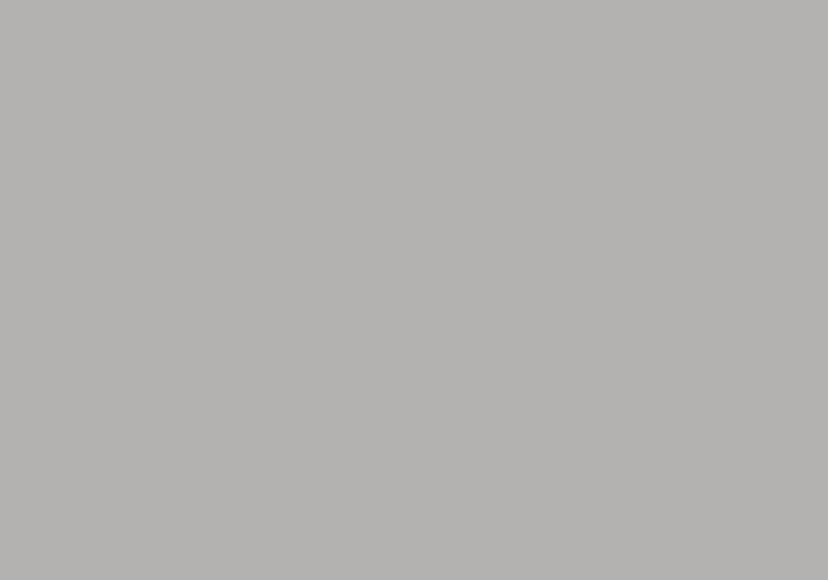
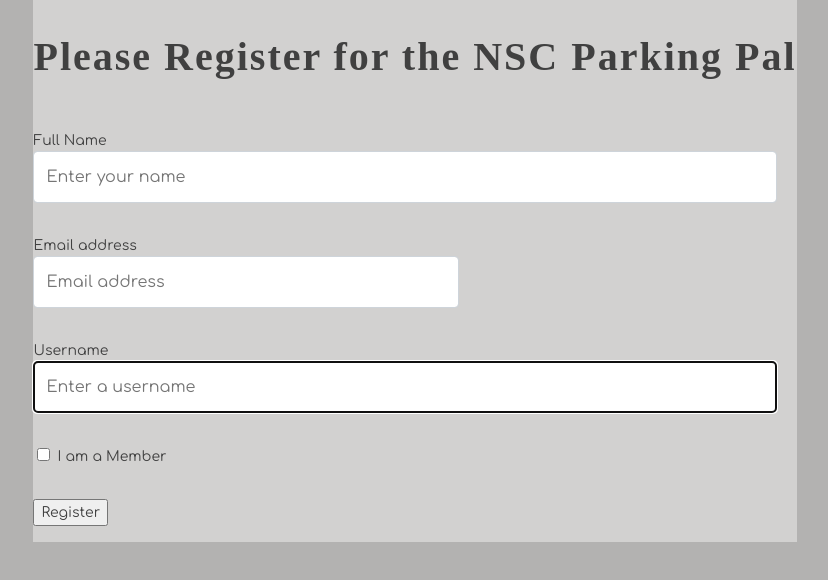
Before and after one commit to Lofton713/parkingPal, a React (Create React App) app: page /register in a window 1280 px wide. Shown: the top 580 px of the page, without its empty margins (225-1053 px from the left). Built offline with nearby package versions, Linux system fonts and the light colour scheme; a web font is replaced by a local one.

Commit message:
newly registered users can now delete stuff

```diff
--- a/src/components/ParkingPal.js
+++ b/src/components/ParkingPal.js
@@ -1,5 +1,6 @@
 import { Route, Routes } from "react-router-dom"
 import { Login } from "./auth/Login"
+import { Register } from "./auth/Register"
 import { NavBar } from "./navi/NavBar"
 import "./ParkingPal.css"
 import { ApplicationViews } from "./views/ApplicationViews"
@@ -9,7 +10,7 @@
 export const ParkingPal = () => {
     return <Routes>
         <Route path="/login" element={<Login/>} />
-        <Route path="/register" element={<></>} />
+        <Route path="/register" element={<Register/>} />
 
         <Route path="*" element={
             <Authorized>
--- a/src/components/auth/Home.css
+++ b/src/components/auth/Home.css
@@ -1,5 +1,12 @@
 .NSCMural {
     border-radius: 7px;
-    border-style: groove;
+    border-style: solid;
+    width: 100%;
+    box-shadow: 2px 2px black;
+    margin-left: auto;
+    margin-right: auto;
+
+
+
 
 }
--- /dev/null
+++ b/src/components/auth/Register.js
@@ -0,0 +1,97 @@
+import { useState } from "react"
+import { useNavigate } from "react-router-dom"
+import "./Login.css"
+
+export const Register = (props) => {
+    const [user, setUser] = useState({
+        name: "",
+        username:"",
+        email: "",
+
+        isMember: false
+    })
+
+    let navigate = useNavigate()
+
+    const registerNewUser = () => {
+        return fetch("http://localhost:8088/users", {
+            method: "POST",
+            headers: {
+                "Content-Type": "application/json"
+            },
+            body: JSON.stringify(user)
+        })
+            .then(res => res.json())
+            .then(createdUser => {
+                if (createdUser.hasOwnProperty("id")) {
+                    localStorage.setItem("pal_user", JSON.stringify({
+                        id: createdUser.id,
+
+                    }))
+
+                    navigate("/")
+                }
+            })
+    }
+
+    const handleRegister = (e) => {
+        e.preventDefault()
+        return fetch(`http://localhost:8088/users?email=${user.email}`)
+            .then(res => res.json())
+            .then(response => {
+                if (response.length > 0) {
+                    // Duplicate email. No good.
+                    window.alert("Account with that email address already exists")
+                }
+                else {
+                    // Good email, create user.
+                    registerNewUser()
+                }
+            })
+    }
+
+    const updateUser = (evt) => {
+        const copy = {...user}
+        copy[evt.target.id] = evt.target.value
+        setUser(copy)
+    }
+
+    return (
+        <main style={{ textAlign: "center" }}>
+            <form className="form--login" onSubmit={handleRegister}>
+                <h1 className="h3 mb-3 font-weight-normal">Please Register for the NSC Parking Pal</h1>
+                <fieldset>
+                    <label htmlFor="name"> Full Name </label>
+                    <input onChange={updateUser}
+                           type="text" id="name" className="form-control"
+                           placeholder="Enter your name" required autoFocus />
+                </fieldset>
+                <fieldset>
+                    <label htmlFor="email"> Email address </label>
+                    <input onChange={updateUser}
+                        type="email" id="email" className="form-control"
+                        placeholder="Email address" required />
+                </fieldset>
+                <fieldset>
+                    <label htmlFor="fullName"> Username </label>
+                    <input onChange={updateUser}
+                           type="text" id="username" className="form-control"
+                           placeholder="Enter a username" required autoFocus />
+                </fieldset>
+
+                <fieldset>
+                    <input onChange={(evt) => {
+                        const copy = {...user}
+                        copy.isMember = evt.target.checked
+                        setUser(copy)
+                    }}
+                        type="checkbox" id="isMember" />
+                    <label htmlFor="email"> I am a Member </label>
+                </fieldset>
+                <fieldset>
+                    <button type="submit"> Register </button>
+                </fieldset>
+            </form>
+        </main>
+    )
+}
--- a/src/components/parking/ParkingEdit.js
+++ b/src/components/parking/ParkingEdit.js
@@ -49,6 +49,12 @@
     }
 
     return(
+        <>
+        <button
+                onClick={() => navigate(`/MyLots`)}
+                id="backButton" className="button-32" role="button">
+                Back to My Lots
+            </button>
 
 
     <form className="lotForm">
@@ -74,8 +80,8 @@
                 <div className="form-group">
                     <label htmlFor="lotPrice">Per Game Price:</label>
                     <input
-                        required autoFocus
-                        type="text"
+                        // required autoFocus
+                        type="number"
                         className="form-control"
                         value={parkingLot.price}
                         onChange={
@@ -156,7 +162,7 @@
                                 update(copy)
                             }
                         }
-                    >
+                        >
                         <option value="0">Please select option below</option>
                         <option value="1">Private-Residential</option>
                         <option value="2">Private-Commercial</option>
@@ -172,6 +178,7 @@
                 Save Changes
             </button>
         </form>
+    </>
     )
 
 }
--- a/src/components/profile/Profile.css
+++ b/src/components/profile/Profile.css
@@ -1,39 +1,43 @@
 .parkingFavs {
-    flex-direction: column;
+  display: flex;
+  flex-direction: column;
+  flex-flow: wrap;
+  height:auto;
 }
 
 .parkingFav {
-    border-style: groove;
-    background-color: gold;
-    color: navy;
-    margin: .5rem;
-    height: auto;
-    width: 40rem;
-    border-radius: 15px;
-    box-shadow: 10px 10px 5px
+  border-style: solid;
+  background-color: navy;
+  color: #fff000;
+  margin: .5rem;
+  height: auto;
+  width: 40rem;
+  padding: 1rem;
+  box-shadow: 2px 2px black;
+  border-radius: 15px;
 }
 
 .SGFavs {
-    flex-direction: grid;
+  display: flex;
+  flex-direction: column;
+  flex-flow: wrap;
+  height:auto;
 }
 
 .SGFav {
-    border-style: groove;
-    background-color: Navy;
-    color: gold;
-    margin: .5rem;
-    height: auto;
-    width: 20rem;
-    border-radius: 15px ;
-    box-shadow: 10px 10px 5px black
-}
-
-.SGLink {
-    color: navy;
+  border-style: solid;
+  background-color: #fff000;
+  color: navy;
+  margin: .5rem;
+  height: auto;
+  width: 40rem;
+  padding: 1rem;
+  box-shadow: 2px 2px black;
+  border-radius: 15px;
 }
 
 .addLotButton {
-    background-color: #fff000;
+  background-color: #fff000;
   border-radius: 12px;
   color: navy;
   cursor: pointer;
--- a/src/components/supporters/SupportersList.css
+++ b/src/components/supporters/SupportersList.css
@@ -7,13 +7,15 @@
 
 
 .SG {
-    border-style: groove;
+    border-style: solid;
     background-color: navy;
-    color: goldenrod;
+    color: #fff000;
     margin: .5rem;
     height: auto;
-    width: auto;
+    width: 40rem;
     padding: 1rem;
+    box-shadow: 2px 2px black;
+    border-radius: 15px;
 
 }
 
@@ -24,6 +26,6 @@
 }
 
 .SGLink {
-    padding-top: 5rem;
-    color: gold;
+
+    color: red
 }
```
Also changed, not shown: src/components/parking/ParkingEdit.css (+31 -0 lines).
